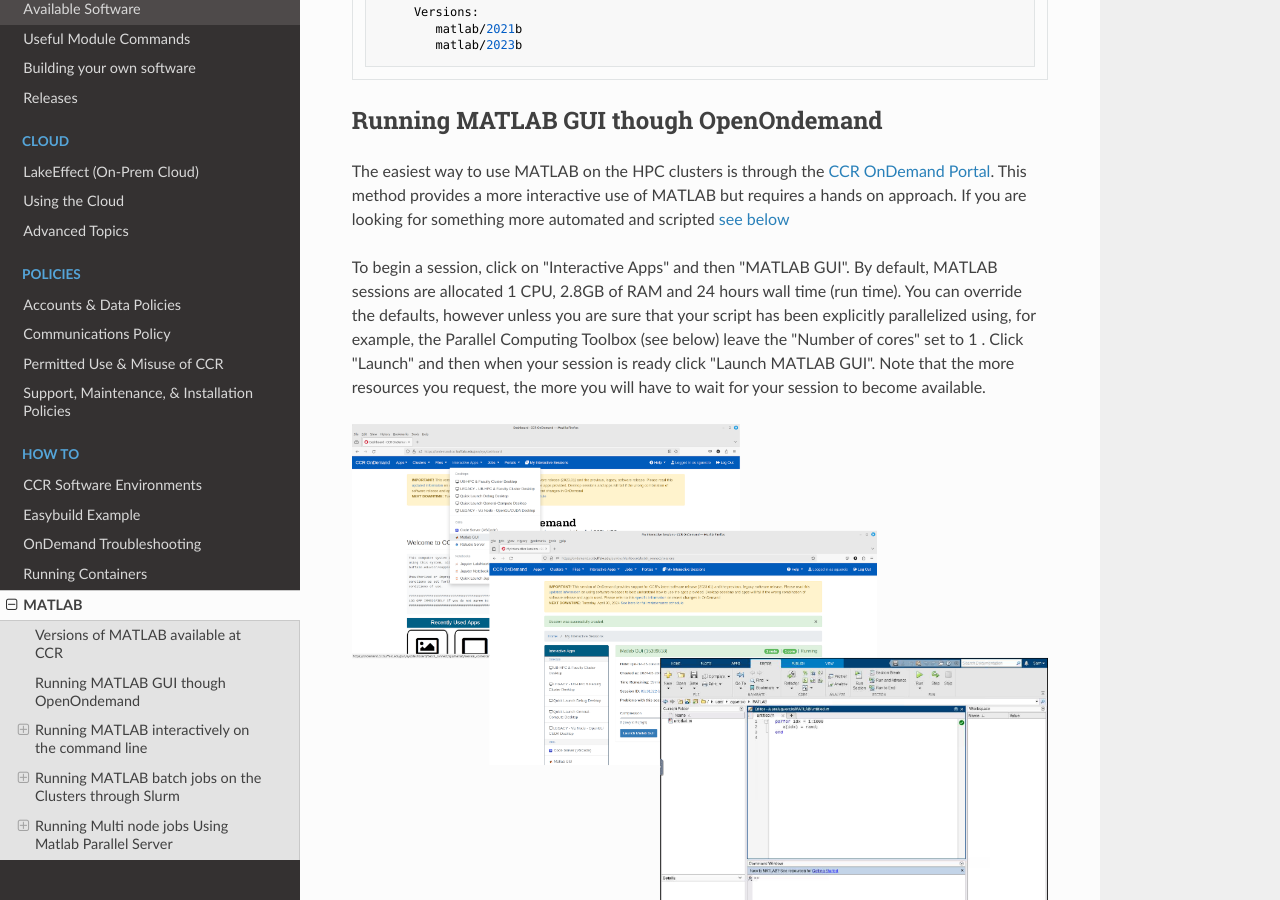
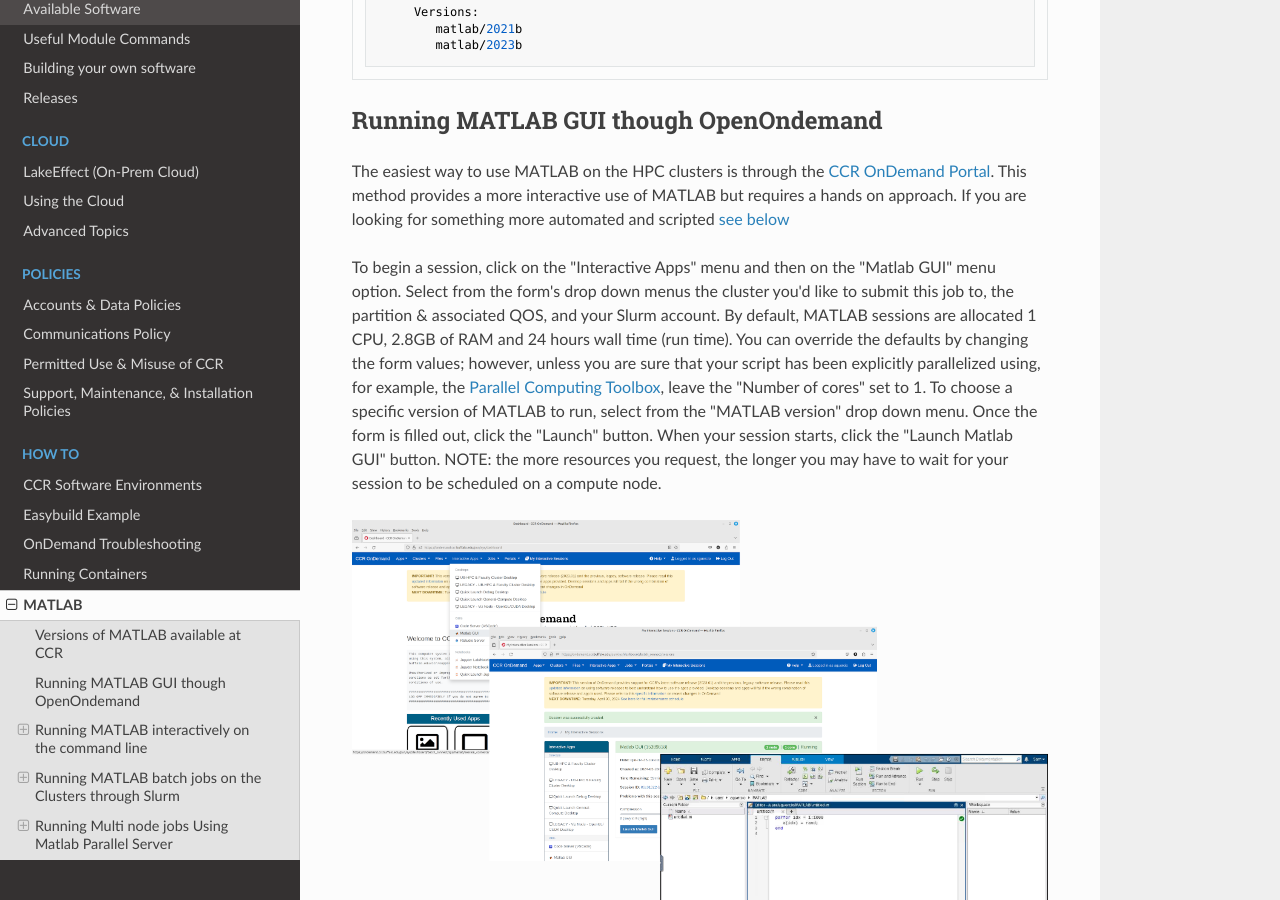
Before and after one commit to ubccr/ccrdocs, an MkDocs documentation site: the page built from pages/howto/matlab.md, in a window 1280 px wide and 900 px high, scrolled down 850 px. Built offline with MkDocs 1.6.1, drawn with Linux system fonts in a browser that asks for light colours; nearby versions of some CDN libraries.

Commit message:
Update pages/howto/matlab.md

```diff
--- a/pages/howto/matlab.md
+++ b/pages/howto/matlab.md
@@ -32,7 +32,7 @@ matlab:
 
 The easiest way to use MATLAB on the HPC clusters is through the [CCR OnDemand Portal](../portals/ood.md). This method provides a more interactive use of MATLAB but requires a hands on approach. If you are looking for something more automated and scripted [see below](#running-matlab-batch-jobs-on-the-clusters-through-slurm)
 
-To begin a session, click on "Interactive Apps" and then "MATLAB GUI". By default, MATLAB sessions are allocated 1 CPU, 2.8GB of RAM and 24 hours wall time (run time). You can override the defaults, however unless you are sure that your script has been explicitly parallelized using, for example, the Parallel Computing Toolbox (see below) leave the "Number of cores" set to 1 . Click "Launch" and then when your session is ready click "Launch MATLAB GUI". Note that the more resources you request, the more you will have to wait for your session to become available.
+To begin a session, click on the "Interactive Apps" menu and then on the "Matlab GUI" menu option.  Select from the form's drop down menus the cluster you'd like to submit this job to, the partition & associated QOS, and your Slurm account.  By default, MATLAB sessions are allocated 1 CPU, 2.8GB of RAM and 24 hours wall time (run time). You can override the defaults by changing the form values; however, unless you are sure that your script has been explicitly parallelized using, for example, the [Parallel Computing Toolbox](#running-a-multi-threaded-matlab-job-with-the-parallel-computing-toolbox), leave the "Number of cores" set to 1.  To choose a specific version of MATLAB to run, select from the "MATLAB version" drop down menu.  Once the form is filled out, click the "Launch" button.  When your session starts, click the "Launch Matlab GUI" button. NOTE: the more resources you request, the longer you may have to wait for your session to be scheduled on a compute node.
 
 
 ![](../images/matlab1.png)
```
